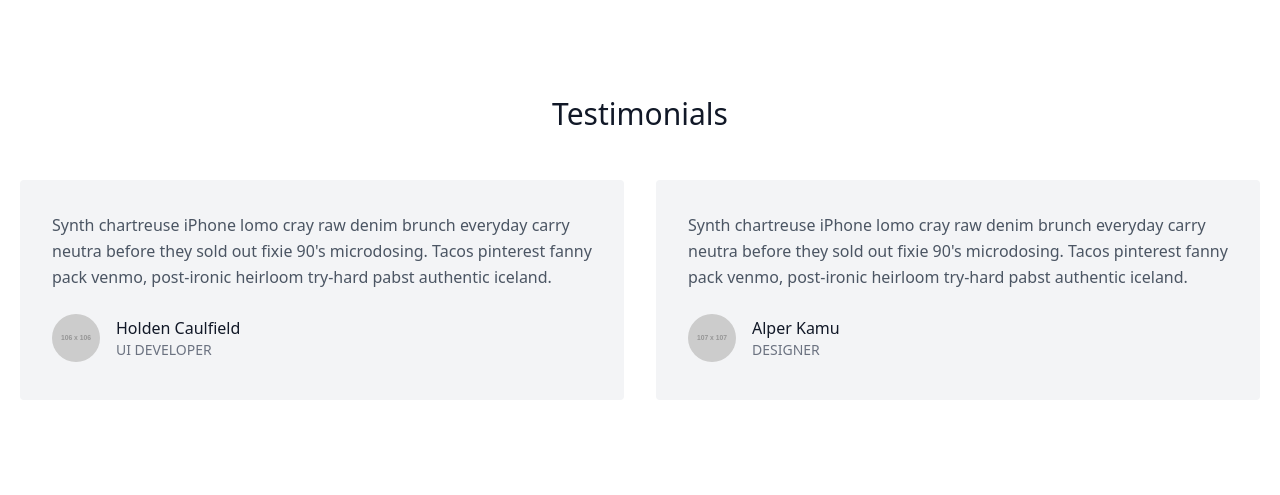
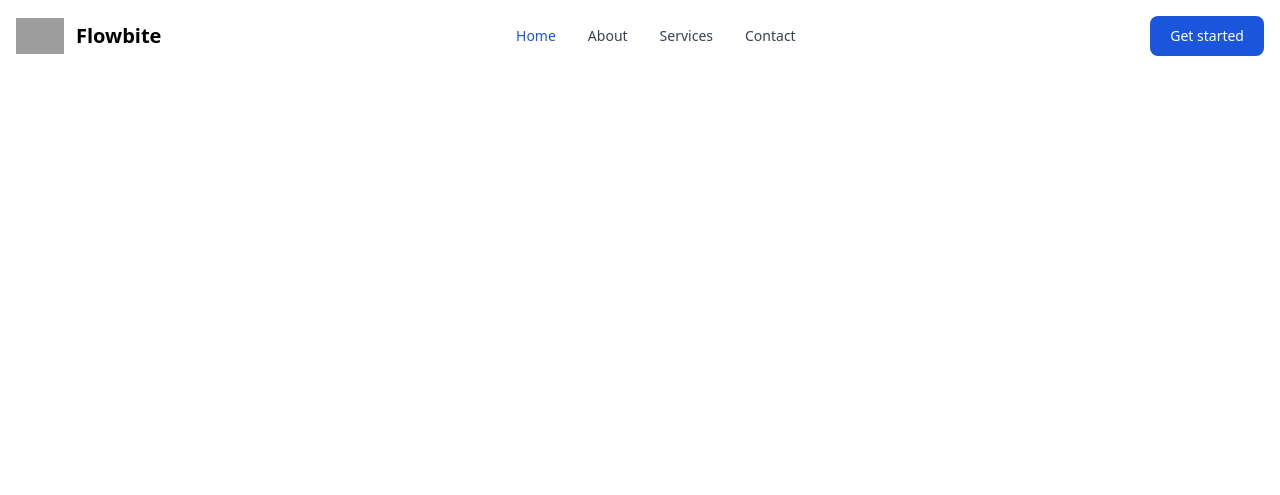
Before and after one commit to Profotaku/Geek-Compagnon, a Flask app: page /test in a window 1280 px wide. Shown: the top 495 px of the page. Run offline with Flask 2, Linux system fonts and the light colour scheme; grey boxes labelled with a size stand in for pictures from a placeholder-image service; some libraries are stand-ins or nearby versions; grey boxes are pictures that could not be loaded.

Commit message:
add tailwind + fix base.html

```diff
--- a/tailwind.config.js
+++ b/tailwind.config.js
@@ -3,9 +3,12 @@ module.exports = {
   mode: 'jit',
   content: [
     './templates/**/*.html',
+    './static/src/**/*.js'
   ],
   theme: {
     extend: {},
   },
-  plugins: [],
+  plugins: [
+    require('flowbite/plugin')
+  ],
 }
--- a/templates/public/base.html
+++ b/templates/public/base.html
@@ -6,17 +6,17 @@
     <meta name="viewport" content="width=device-width, initial-scale=1">
     <link rel="icon" type="image/png" href="{{ url_for('static', filename='images/favicon.png') }}" />
     <title>Geek-Compagnon</title>
-    <link rel="stylesheet" type="text/css" href="{{ url_for('static', filename='css/color-scheme.css') }}">
     <link rel="stylesheet" href="https://cdn.jsdelivr.net/npm/@fortawesome/fontawesome-free@6.2.0/css/all.min.css" integrity="sha256-AbA177XfpSnFEvgpYu1jMygiLabzPCJCRIBtR5jGc0k=" crossorigin="anonymous">
-    <script src="https://cdn.jsdelivr.net/npm/jquery@3.6.1/dist/jquery.min.js" integrity="sha256-o88AwQnZB+VDvE9tvIXrMQaPlFFSUTR+nldQm1LuPXQ=" crossorigin="anonymous"></script>
     <script src={{ url_for('static', filename='js/particles.min.js') }}></script>
+    <link href="{{url_for('static',filename='css/main.css')}}" rel="stylesheet">
+
     {% assets 'css' %}
       <link rel="stylesheet" href="{{ ASSET_URL }}">
     {% endassets %}
     {% block head %}
     {% endblock %}
 </head>
-<body style="overflow: hidden;" class="bg-blue-100">
+<body style="overflow: hidden;">
     <section class="hero is-primary is-fullheight-with-navbar">
         <div class="hero-head">
             <nav class="navbar is-spaced">
--- a/templates/public/index.html
+++ b/templates/public/index.html
@@ -1,4 +1,4 @@
-{% extends "base.html" %}
+{% extends "public/base.html" %}
 {% block head %}
 
 {% endblock %}
--- a/templates/public/test.html
+++ b/templates/public/test.html
@@ -6,38 +6,52 @@
     <title>Merge TailwindCSS into Flask app</title>
     <link href="{{url_for('static',filename='css/main.css')}}" rel="stylesheet">
 </head>
-
 <body>
-<section class="text-gray-600 body-font">
-  <div class="container px-5 py-24 mx-auto">
-    <h1 class="text-3xl font-medium title-font text-gray-900 mb-12 text-center">Testimonials</h1>
-    <div class="flex flex-wrap -m-4">
-      <div class="p-4 md:w-1/2 w-full">
-        <div class="h-full bg-gray-100 p-8 rounded">
-          <p class="leading-relaxed mb-6">Synth chartreuse iPhone lomo cray raw denim brunch everyday carry neutra before they sold out fixie 90's microdosing. Tacos pinterest fanny pack venmo, post-ironic heirloom try-hard pabst authentic iceland.</p>
-          <a class="inline-flex items-center">
-            <img alt="testimonial" src="https://dummyimage.com/106x106" class="w-12 h-12 rounded-full flex-shrink-0 object-cover object-center">
-            <span class="flex-grow flex flex-col pl-4">
-              <span class="title-font font-medium text-gray-900">Holden Caulfield</span>
-              <span class="text-gray-500 text-sm">UI DEVELOPER</span>
-            </span>
-          </a>
+    <nav class="bg-white border-gray-200 px-2 sm:px-4 py-2.5 rounded dark:bg-gray-900">
+        <div class="container flex flex-wrap items-center justify-between mx-auto">
+            <a href="https://flowbite.com/" class="flex items-center">
+                <img src="https://flowbite.com/docs/images/logo.svg" class="h-6 mr-3 sm:h-9" alt="Flowbite Logo">
+                <span class="self-center text-xl font-semibold whitespace-nowrap dark:text-white">Flowbite</span>
+            </a>
+            <div class="flex md:order-2">
+                <button type="button"
+                    class="text-white bg-blue-700 hover:bg-blue-800 focus:ring-4 focus:outline-none focus:ring-blue-300 font-medium rounded-lg text-sm px-5 py-2.5 text-center mr-3 md:mr-0 dark:bg-blue-600 dark:hover:bg-blue-700 dark:focus:ring-blue-800">Get
+                    started</button>
+                <button data-collapse-toggle="navbar-cta" type="button"
+                    class="inline-flex items-center p-2 text-sm text-gray-500 rounded-lg md:hidden hover:bg-gray-100 focus:outline-none focus:ring-2 focus:ring-gray-200 dark:text-gray-400 dark:hover:bg-gray-700 dark:focus:ring-gray-600"
+                    aria-controls="navbar-cta" aria-expanded="false">
+                    <span class="sr-only">Open main menu</span>
+                    <svg class="w-6 h-6" aria-hidden="true" fill="currentColor" viewBox="0 0 20 20"
+                        xmlns="http://www.w3.org/2000/svg">
+                        <path fill-rule="evenodd"
+                            d="M3 5a1 1 0 011-1h12a1 1 0 110 2H4a1 1 0 01-1-1zM3 10a1 1 0 011-1h12a1 1 0 110 2H4a1 1 0 01-1-1zM3 15a1 1 0 011-1h12a1 1 0 110 2H4a1 1 0 01-1-1z"
+                            clip-rule="evenodd"></path>
+                    </svg>
+                </button>
+            </div>
+            <div class="items-center justify-between hidden w-full md:flex md:w-auto md:order-1" id="navbar-cta">
+                <ul
+                    class="flex flex-col p-4 mt-4 border border-gray-100 rounded-lg bg-gray-50 md:flex-row md:space-x-8 md:mt-0 md:text-sm md:font-medium md:border-0 md:bg-white dark:bg-gray-800 md:dark:bg-gray-900 dark:border-gray-700">
+                    <li>
+                        <a href="#"
+                            class="block py-2 pl-3 pr-4 text-white bg-blue-700 rounded md:bg-transparent md:text-blue-700 md:p-0 dark:text-white"
+                            aria-current="page">Home</a>
+                    </li>
+                    <li>
+                        <a href="#"
+                            class="block py-2 pl-3 pr-4 text-gray-700 rounded hover:bg-gray-100 md:hover:bg-transparent md:hover:text-blue-700 md:p-0 md:dark:hover:text-white dark:text-gray-400 dark:hover:bg-gray-700 dark:hover:text-white md:dark:hover:bg-transparent dark:border-gray-700">About</a>
+                    </li>
+                    <li>
+                        <a href="#"
+                            class="block py-2 pl-3 pr-4 text-gray-700 rounded hover:bg-gray-100 md:hover:bg-transparent md:hover:text-blue-700 md:p-0 md:dark:hover:text-white dark:text-gray-400 dark:hover:bg-gray-700 dark:hover:text-white md:dark:hover:bg-transparent dark:border-gray-700">Services</a>
+                    </li>
+                    <li>
+                        <a href="#"
+                            class="block py-2 pl-3 pr-4 text-gray-700 rounded hover:bg-gray-100 md:hover:bg-transparent md:hover:text-blue-700 md:p-0 md:dark:hover:text-white dark:text-gray-400 dark:hover:bg-gray-700 dark:hover:text-white md:dark:hover:bg-transparent dark:border-gray-700">Contact</a>
+                    </li>
+                </ul>
+            </div>
         </div>
-      </div>
-      <div class="p-4 md:w-1/2 w-full">
-        <div class="h-full bg-gray-100 p-8 rounded">
-          <p class="leading-relaxed mb-6">Synth chartreuse iPhone lomo cray raw denim brunch everyday carry neutra before they sold out fixie 90's microdosing. Tacos pinterest fanny pack venmo, post-ironic heirloom try-hard pabst authentic iceland.</p>
-          <a class="inline-flex items-center">
-            <img alt="testimonial" src="https://dummyimage.com/107x107" class="w-12 h-12 rounded-full flex-shrink-0 object-cover object-center">
-            <span class="flex-grow flex flex-col pl-4">
-              <span class="title-font font-medium text-gray-900">Alper Kamu</span>
-              <span class="text-gray-500 text-sm">DESIGNER</span>
-            </span>
-          </a>
-        </div>
-      </div>
-    </div>
-  </div>
-</section>
+    </nav>
+<script src="https://cdnjs.cloudflare.com/ajax/libs/flowbite/1.6.2/flowbite.min.js"></script>
 </body>
-</html>
```
Also changed, not shown: static/css/main.css.
